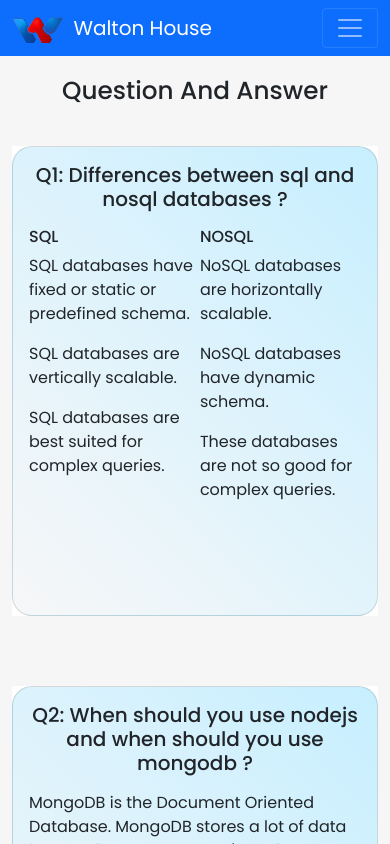
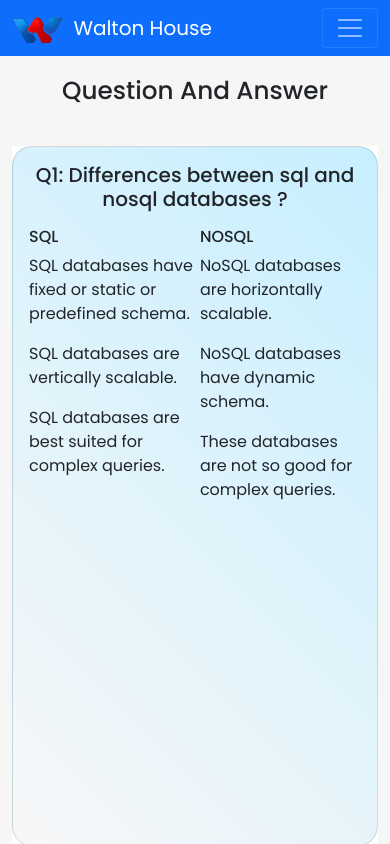
Before and after one commit to NadimMahmudbd7/Ware_House_Management_Client, a React (Create React App) app: page /blog in a window 390 px wide. Shown: the top 844 px of the page. Built offline with nearby package versions, Linux system fonts and the light colour scheme; no server answers.

Commit message:
completed

```diff
--- a/src/Pages/styles/Login.css
+++ b/src/Pages/styles/Login.css
@@ -697,5 +697,8 @@ ion-icon.md.hydrated:hover{
         font-size: 15px;
         color: #666060;
     }
+    .blogCard{
+        height: 700px;
+    }
 
 }
```
